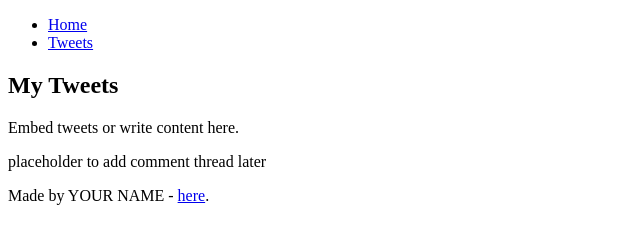
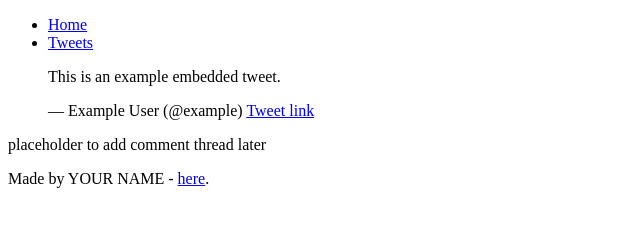
Before and after one commit to MezgeboH/My_First_Portfolio, a plain HTML site: page html_basic/tweets.html in a window 1280 px wide. Shown: the whole page, without its empty margins (0-640 px from the left). Drawn offline with Linux system fonts and the light colour scheme.

Commit message:
Adding changes to tweets.html

```diff
--- a/html_basic/tweets.html
+++ b/html_basic/tweets.html
@@ -15,9 +15,12 @@
 
     <main>
         <article>
-            <!-- Your tweets content goes here -->
-            <h1>My Tweets</h1>
-            <p>Embed tweets or write content here.</p>
+            <blockquote class="twitter-tweet">
+                <p lang="en" dir="ltr">This is an example embedded tweet.</p>
+                &mdash; Example User (@example)
+                <a href="https://twitter.com/example/status/1234567890123456789">Tweet link</a>
+            </blockquote>
+            <script async src="https://platform.twitter.com/widgets.js" charset="utf-8"></script>
         </article>
 
         <aside>
```
